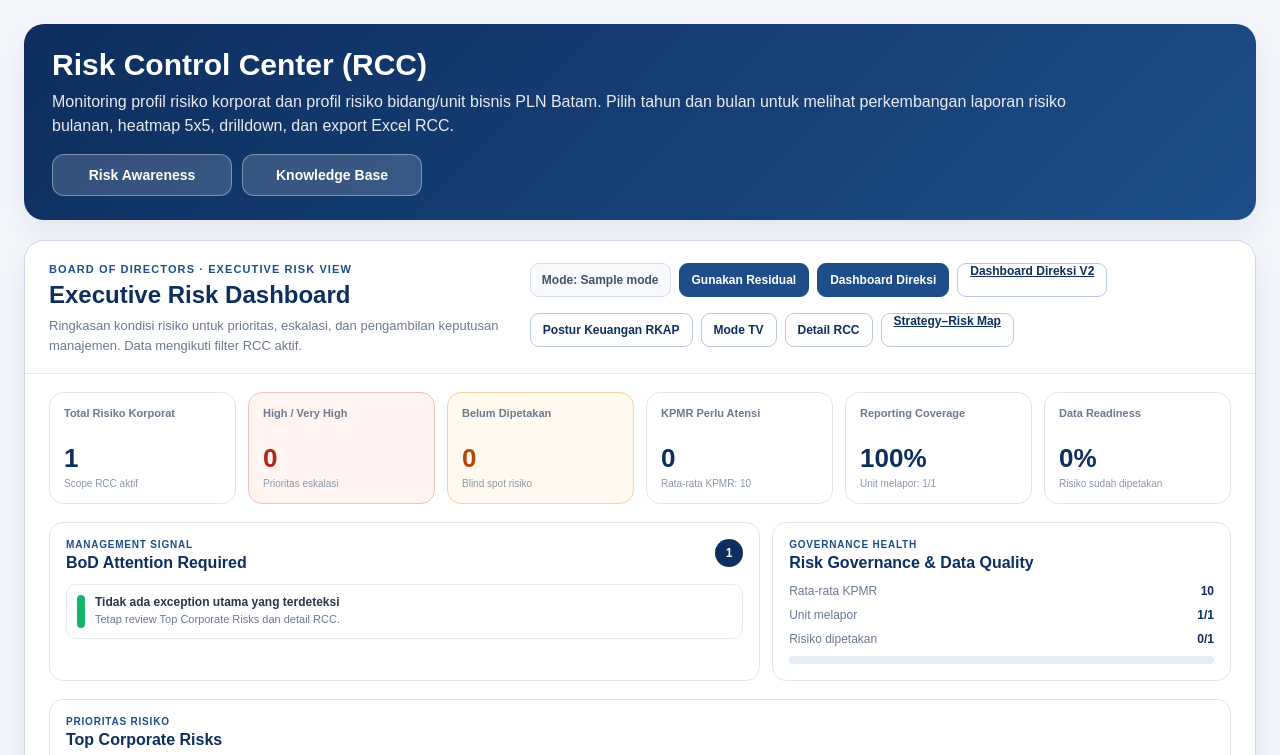
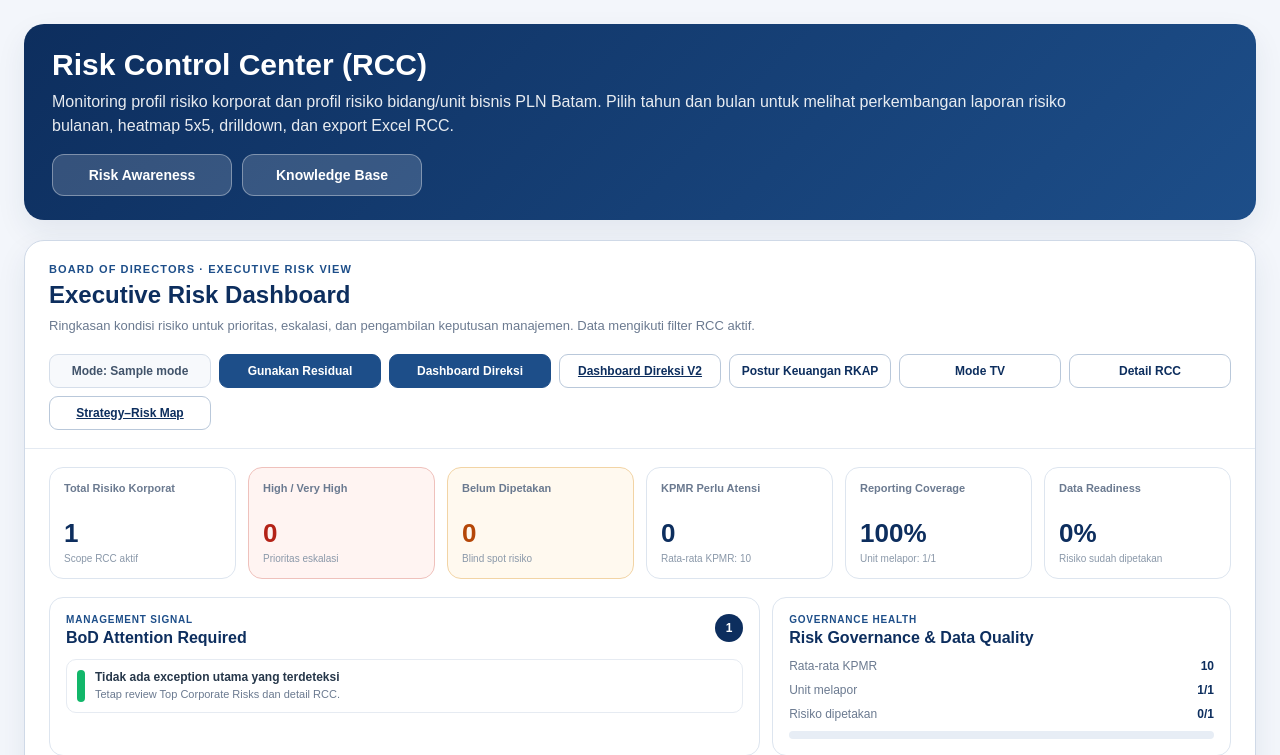
Before and after one commit to armeizir/erm, a Django app: template templates/dashboard.html in a window 1280 px wide. Shown: the top 755 px of the page. Run offline with Django 5.2, Linux system fonts and the light colour scheme; the template is opened without the code that fills it: most values are stand-ins (such as "Sample title", 1, 10 or a date in 2020).

Commit message:
fix: tidy executive dashboard layouts

```diff
--- a/templates/dashboard.html
+++ b/templates/dashboard.html
@@ -728,14 +728,14 @@
 
         /* BOD_EXECUTIVE_DASHBOARD_V3_CSS */
         .bodx{margin:0 0 20px;border:1px solid #cfd9e7;border-radius:20px;background:#fff;box-shadow:var(--shadow);overflow:hidden}
-        .bodx-head{display:flex;justify-content:space-between;gap:18px;padding:22px 24px 18px;border-bottom:1px solid #e4eaf2}
+        .bodx-head{display:flex;flex-direction:column;gap:18px;padding:22px 24px 18px;border-bottom:1px solid #e4eaf2}
         .bodx-eyebrow{color:#1d4e89;font-size:11px;font-weight:800;letter-spacing:.1em;margin-bottom:6px}
         .bodx h2,.bodx h3{margin:0;color:#0d2e5e}.bodx h2{font-size:24px}.bodx h3{font-size:16px}
         .bodx-sub{margin:7px 0 0;color:#6b7a90;font-size:13px;line-height:1.5}
-        .bodx-actions{display:flex;gap:8px;flex-wrap:wrap;align-items:flex-start}
-        .bodx-chip,.bodx-btn{min-height:34px;border-radius:9px;font-size:12px;font-weight:700}
-        .bodx-chip{display:flex;align-items:center;padding:0 11px;border:1px solid #d5deea;background:#f7f9fc;color:#41536a}
-        .bodx-btn{padding:0 12px;border:1px solid #b9c8da;background:#fff;color:#0d2e5e;cursor:pointer}
+        .bodx-actions{display:grid;grid-template-columns:repeat(7,minmax(0,1fr));gap:8px;width:100%;align-items:stretch}
+        .bodx-chip,.bodx-btn{min-height:34px;border-radius:9px;font-size:12px;font-weight:700;white-space:nowrap;text-align:center}
+        .bodx-chip{display:flex;align-items:center;justify-content:center;padding:0 11px;border:1px solid #d5deea;background:#f7f9fc;color:#41536a}
+        .bodx-btn{display:inline-flex;align-items:center;justify-content:center;padding:0 12px;border:1px solid #b9c8da;background:#fff;color:#0d2e5e;cursor:pointer}
         .bodx-btn.primary{background:#1d4e89;color:#fff;border-color:#1d4e89}
         .bodx-warn{margin:16px 24px 0;padding:12px 14px;border:1px solid #f3cf95;border-left:4px solid #f59e0b;border-radius:10px;background:#fffaf2;color:#7a4308;font-size:12px}
         .bodx-kpis{display:grid;grid-template-columns:repeat(6,minmax(0,1fr));gap:12px;padding:18px 24px}
@@ -755,7 +755,7 @@
         .bodx-top{margin:0 24px 18px}.bodx-table{width:100%;border-collapse:collapse;font-size:11px}.bodx-table th{background:#f7f9fc;color:#627388;font-size:10px;text-align:left;padding:9px 8px;border-bottom:1px solid #dce5ef}.bodx-table td{padding:9px 8px;border-bottom:1px solid #eef2f6}
         .bodx-level{display:inline-flex;padding:3px 7px;border-radius:99px;background:#edf1f5;font-size:9.5px;font-weight:800}.bodx-level.high{background:#fee4e2;color:#912018}.bodx-level.medium{background:#fef0c7;color:#92400e}.bodx-level.low{background:#d1fadf;color:#05603a}
         .bodx-footer{padding:0 24px 18px;color:#7b8999;font-size:10.5px}
-        @media(max-width:1180px){.bodx-kpis{grid-template-columns:repeat(3,1fr)}}@media(max-width:860px){.bodx-head{flex-direction:column}.bodx-grid{grid-template-columns:1fr}}@media(max-width:620px){.bodx-kpis{grid-template-columns:repeat(2,1fr)}}
+        @media(max-width:1180px){.bodx-kpis{grid-template-columns:repeat(3,1fr)}.bodx-actions{grid-template-columns:repeat(4,minmax(0,1fr))}}@media(max-width:860px){.bodx-grid{grid-template-columns:1fr}.bodx-actions{grid-template-columns:repeat(2,minmax(0,1fr))}}@media(max-width:620px){.bodx-kpis{grid-template-columns:repeat(2,1fr)}.bodx-actions{grid-template-columns:1fr}}
 
 
         /* BOD_EXECUTIVE_DASHBOARD_PHASE2_CSS */
```
Also changed, not shown: templates/executive_risk_dashboard_v2.html (+4 -4 lines).
